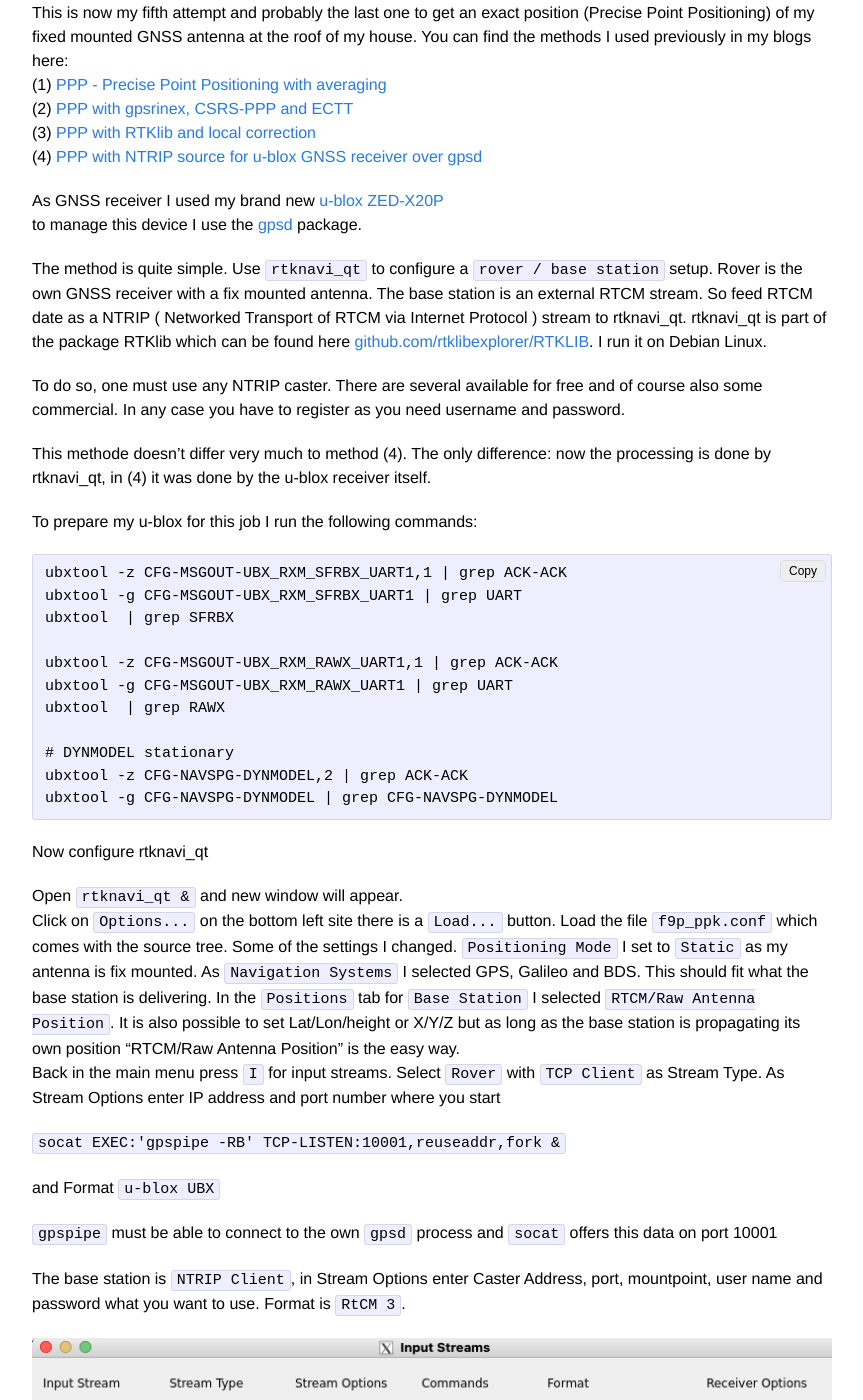
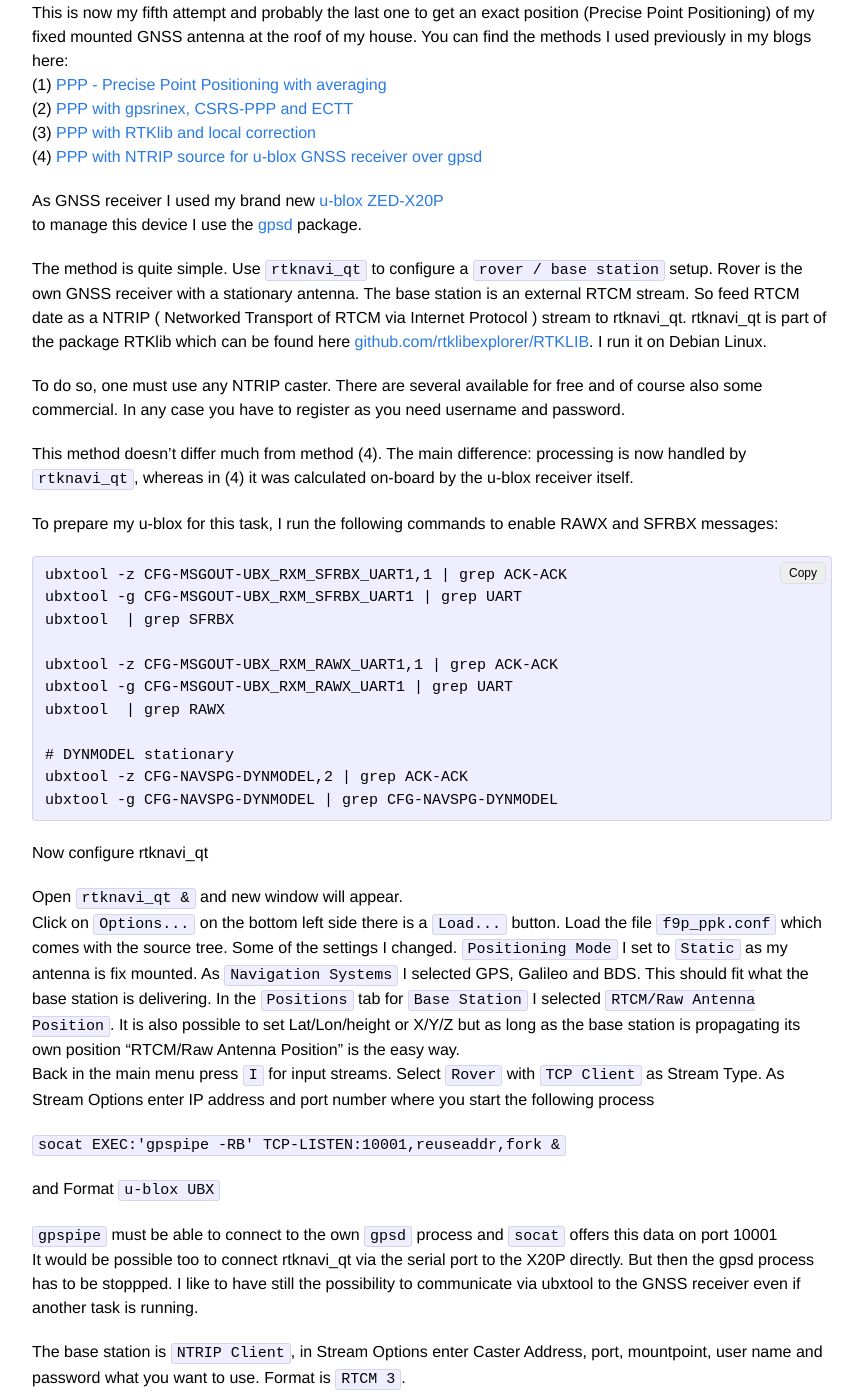
Before and after one commit to hans-mayer/blog, a Jekyll site: the page built from _posts/2026-03-15-PPP-with-NTRIP-source-and-rtknavi_qt.markdown, in a window 1280 px wide and 1400 px high, scrolled down 243 px. Shown: the whole window, without its empty margins (208-1071 px from the left). Built offline with Jekyll 4.4.1, drawn with Linux system fonts in a browser that asks for light colours; some of the changed text lies outside the part shown.

Commit message:
2026-03-15-PPP-with-NTRIP-source-and-rtknavi_qt : wording , renamed

```diff
--- a/_posts/2026-03-15-PPP-with-NTRIP-source-and-rtknavi_qt.markdown
+++ b/_posts/2026-03-15-PPP-with-NTRIP-source-and-rtknavi_qt.markdown
@@ -17,13 +17,13 @@
 As GNSS receiver I used my brand new [u-blox ZED-X20P](/2026/03/09/u-blox_ZED-X20P.html){:target="_blank"} <br>
 to manage this device I use the [gpsd](https://gitlab.com/gpsd/gpsd){:target="_blank"} package.
 
-The method is quite simple. Use `rtknavi_qt` to configure a `rover / base station` setup. Rover is the own GNSS receiver with a fix mounted antenna. The base station is an external RTCM stream. So feed RTCM date as a NTRIP ( Networked Transport of RTCM via Internet Protocol ) stream to rtknavi_qt. rtknavi_qt is part of the package RTKlib which can be found here [github.com/rtklibexplorer/RTKLIB](https://github.com/rtklibexplorer/RTKLIB){:target="_blank"}. I run it on Debian Linux.
+The method is quite simple. Use `rtknavi_qt` to configure a `rover / base station` setup. Rover is the own GNSS receiver with a stationary antenna. The base station is an external RTCM stream. So feed RTCM date as a NTRIP ( Networked Transport of RTCM via Internet Protocol ) stream to rtknavi_qt. rtknavi_qt is part of the package RTKlib which can be found here [github.com/rtklibexplorer/RTKLIB](https://github.com/rtklibexplorer/RTKLIB){:target="_blank"}. I run it on Debian Linux.
 
 To do so, one must use any NTRIP caster. There are several available for free and of course also some commercial. In any case you have to register as you need username and password.
 
-This methode doesn't differ very much to method (4). The only difference: now the processing is done by rtknavi_qt, in (4) it was done by the u-blox receiver itself.
+This method doesn't differ much from method (4). The main difference: processing is now handled by `rtknavi_qt`, whereas in (4) it was calculated on-board by the u-blox receiver itself.
 
-To prepare my u-blox for this job I run the following commands:
+To prepare my u-blox for this task, I run the following commands to enable RAWX and SFRBX messages:
 
 <pre>
 ubxtool -z CFG-MSGOUT-UBX_RXM_SFRBX_UART1,1 | grep ACK-ACK
@@ -42,16 +42,17 @@
 Now configure rtknavi_qt
 
 Open `rtknavi_qt &` and new window will appear. <br>
-Click on `Options...` on the bottom left site there is a `Load...` button. Load the file `f9p_ppk.conf` which comes with the source tree. Some of the settings I changed. `Positioning Mode` I set to `Static` as my antenna is fix mounted. As `Navigation Systems` I selected GPS, Galileo and BDS. This should fit what the base station is delivering. In the `Positions` tab for `Base Station` I selected `RTCM/Raw Antenna Position`. It is also possible to set Lat/Lon/height or X/Y/Z but as long as the base station is propagating its own position "RTCM/Raw Antenna Position" is the easy way. <br>
-Back in the main menu press `I` for input streams. Select `Rover` with `TCP Client` as Stream Type. As Stream Options enter IP address and port number where you start <br>
+Click on `Options...` on the bottom left side there is a `Load...` button. Load the file `f9p_ppk.conf` which comes with the source tree. Some of the settings I changed. `Positioning Mode` I set to `Static` as my antenna is fix mounted. As `Navigation Systems` I selected GPS, Galileo and BDS. This should fit what the base station is delivering. In the `Positions` tab for `Base Station` I selected `RTCM/Raw Antenna Position`. It is also possible to set Lat/Lon/height or X/Y/Z but as long as the base station is propagating its own position "RTCM/Raw Antenna Position" is the easy way. <br>
+Back in the main menu press `I` for input streams. Select `Rover` with `TCP Client` as Stream Type. As Stream Options enter IP address and port number where you start the following process <br>
 
 `socat EXEC:'gpspipe -RB' TCP-LISTEN:10001,reuseaddr,fork  &`
 
 and Format `u-blox UBX`
 
 `gpspipe` must be able to connect to the own `gpsd` process and `socat` offers this data on port 10001 <br>
+It would be possible too to connect rtknavi_qt via the serial port to the X20P directly. But then the gpsd process has to be stoppped. I like to have still the possibility to communicate via ubxtool to the GNSS receiver even if another task is running.
 
-The base station is `NTRIP Client`, in Stream Options enter Caster Address, port, mountpoint, user name and password what you want to use. Format is `RtCM 3`.
+The base station is `NTRIP Client`, in Stream Options enter Caster Address, port, mountpoint, user name and password what you want to use. Format is `RTCM 3`.
 
 ![rtknavi input streams](/images/rtknavi_input.png)
 
--- a/_posts/2026-03-16-Comparison-Precise-Point-Positioning-PPP-Methods.markdown
+++ b/_posts/2026-03-16-Comparison-Precise-Point-Positioning-PPP-Methods.markdown
@@ -79,4 +79,4 @@
 (2) [PPP with gpsrinex, CSRS-PPP and ECTT](/2026/01/21/PPP-with-gpsrinex.html){:target="_blank"} <br>
 (3) [PPP with RTKlib and local correction](/2026/02/21/PPP-with-RTKLIB.html){:target="_blank"} <br>
 (4) [PPP with NTRIP source for u-blox GNSS receiver over gpsd](/2026/02/28/PPP-with-NTRIP-source.html){:target="_blank"} <br>
-(5) [PPP with NTRIP source and rtknavi_qt](/2026/03/15/PPP-with-NTRIP-source-and-rtknavi_qt.html){:target="_blank"} <br>
+(5) [High Precision Positioning with RTK and rtknavi_qt](/2026/03/15/PPP-with-NTRIP-source-and-rtknavi_qt.html){:target="_blank"} <br>
```
Also changed, not shown: other parts of _posts/2026-03-15-PPP-with-NTRIP-source-and-rtknavi_qt.markdown (+2 -2 lines).
